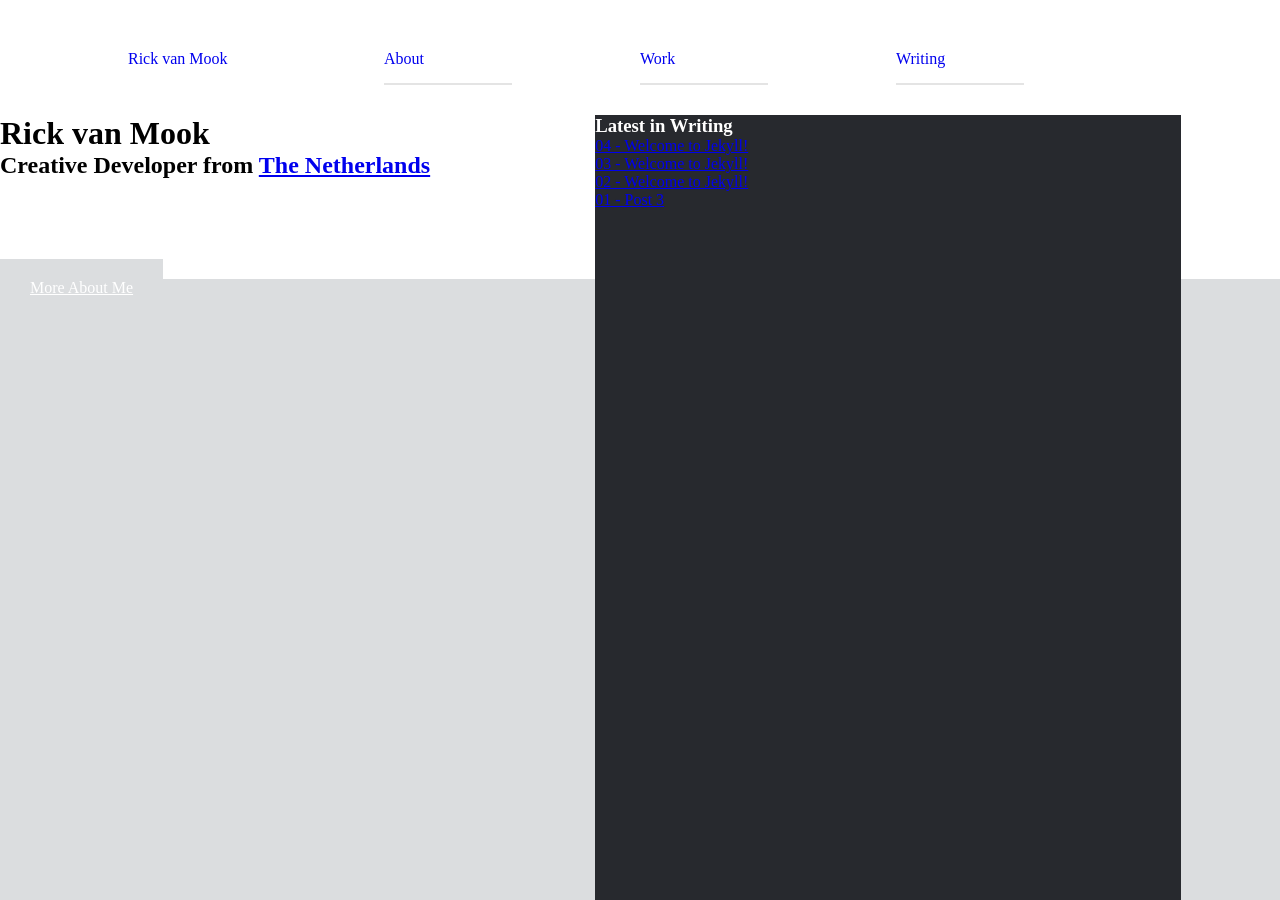
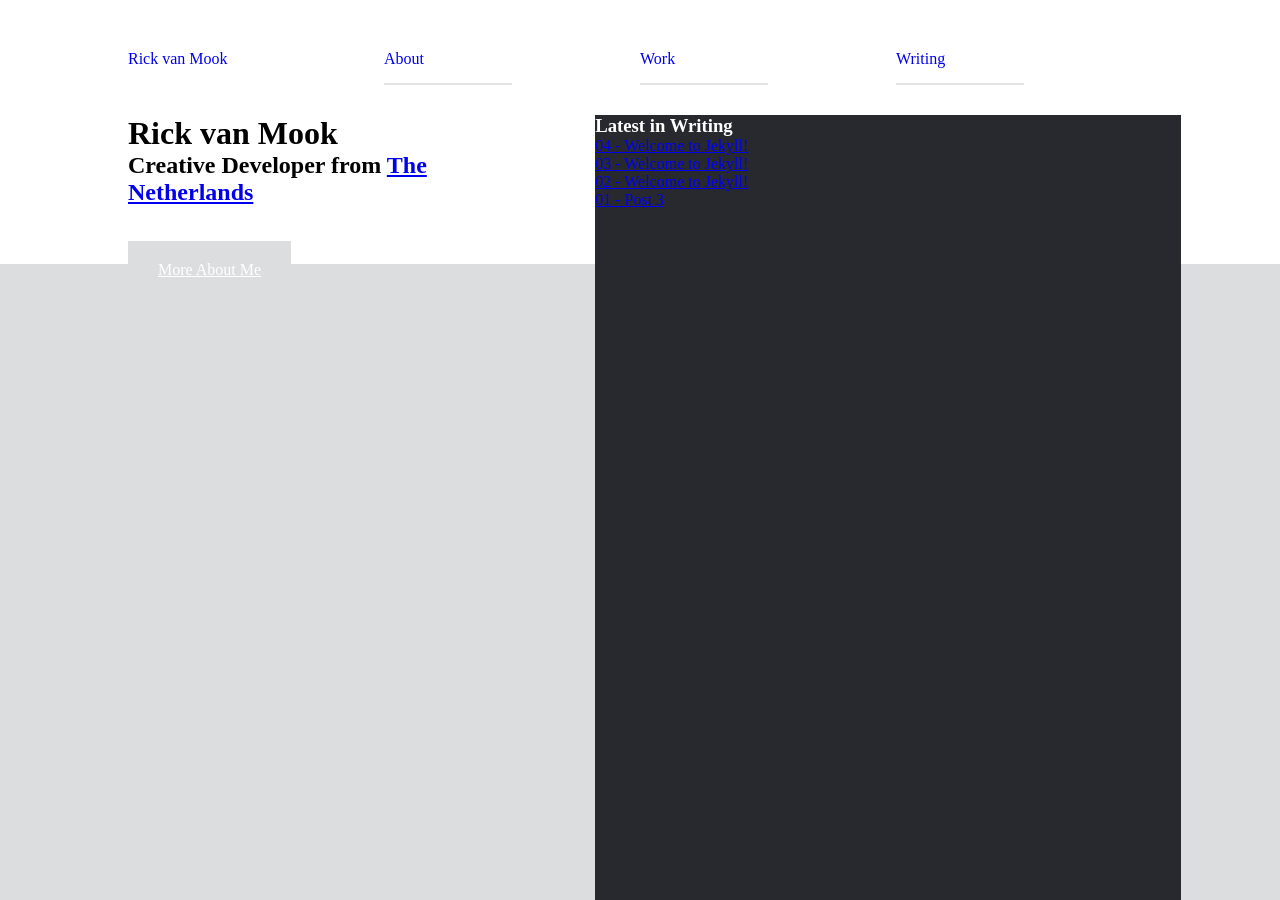
Before and after one commit to rickvanmook/rickvanmook.github.io, a Jekyll site: the page built from index.html, in a window 1280 px wide. Built offline with Jekyll 4.4.1, drawn with Linux system fonts in a browser that asks for light colours.

Commit message:
Fine tuned homepage styling

```diff
--- a/_sass/_home.scss
+++ b/_sass/_home.scss
@@ -9,25 +9,36 @@
 	min-height: 100%;
 }
 
-.home__title {
+.home__header-wrapper {
 
 	background-color: #fff;
 	width: 100%;
-	padding-bottom: 100px;
 }
 
-.home__footer {
+.home__header {
 
+	width: 36.5%;
+	max-width: 420px;
+	margin-left: 10%;
+	padding-right: 20px;
+}
+
+.home__header__title {
+
+}
+
+.home__header__subtitle {
+
+}
+
+.home__header__cta {
 
 	display: inline-block;
-	margin-top: -35px;
-}
-
-.home__footer__cta {
-
 	background-color: #dbdddf;
 	color: #fff;
 	padding: 20px 30px;
+	position: relative;
+	top: 35px;
 }
 
 .home__writing {
--- a/index.html
+++ b/index.html
@@ -4,12 +4,14 @@ class: home
 ---
 
 <div class="home__wrapper">
-  <div class="home__title">
-    <h1>Rick van Mook</h1>
-    <h2>Creative Developer from <a href="https://www.google.com/maps/place/Raamsdonksveer,+Netherlands" target="_blank">The Netherlands</a></h2>
-  </div>
-  <div class="home__footer">
-    <a class="home__footer__cta" href="/about/">More About Me</a>
+  <div class="home__header-wrapper">
+
+    <div class="home__header">
+      <h1 class="home__header__title">Rick van Mook</h1>
+      <h2 class="home__header__subtitle">Creative Developer from <a href="https://www.google.com/maps/place/Raamsdonksveer,+Netherlands" target="_blank">The Netherlands</a></h2>
+      <a class="home__header__cta" href="/about/">More About Me</a>
+    </div>
+
   </div>
   <div class="home__writing">
     <h3>Latest in Writing</h3>
```
